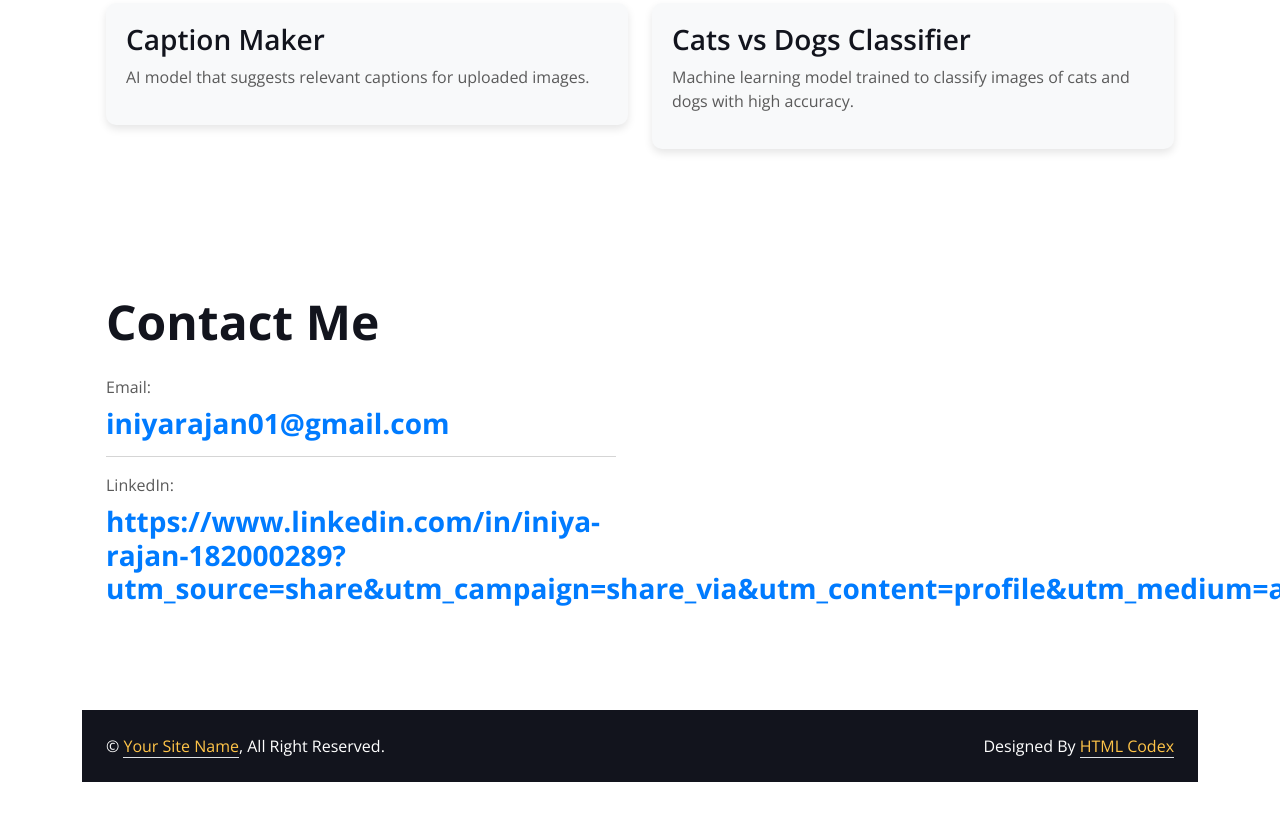
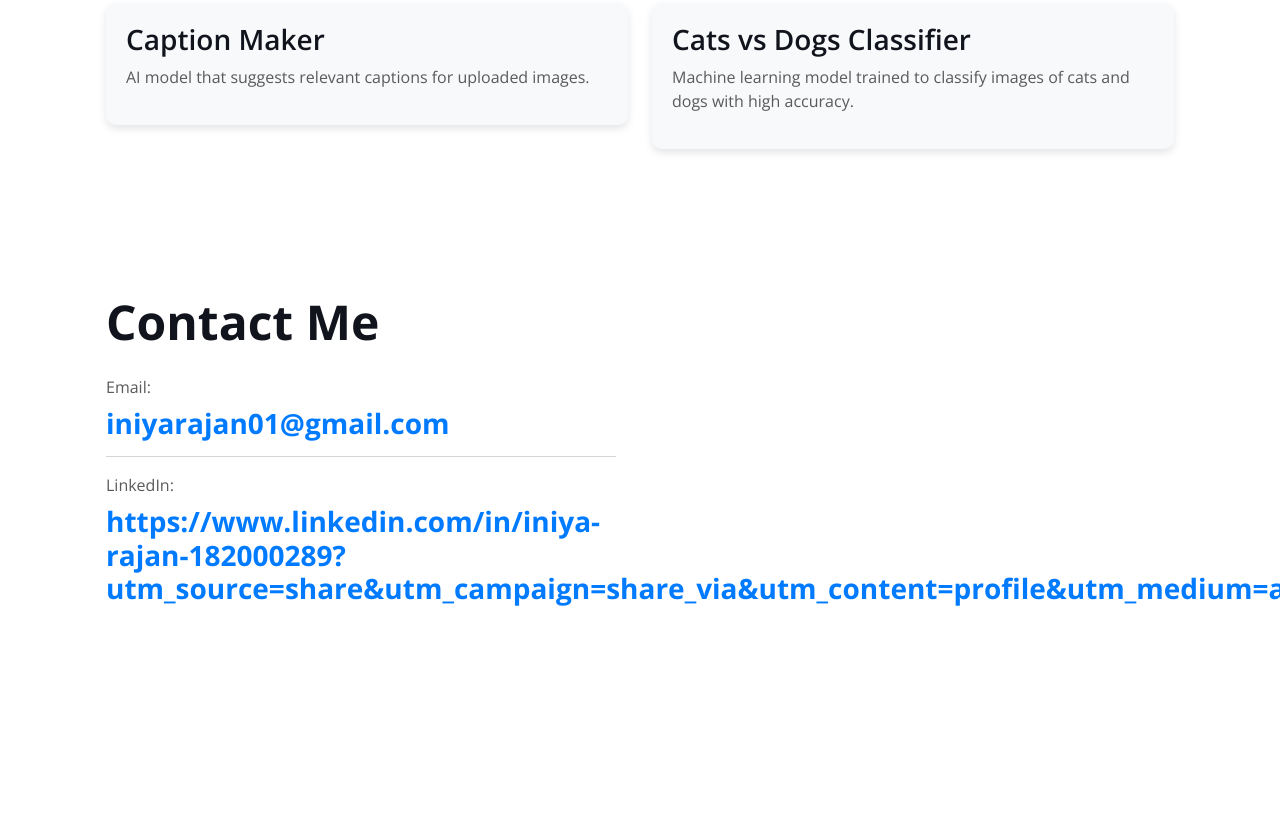
Before and after one commit to iniyarajan06/iniyarajan06.github.io, a plain HTML site: page index.html in a window 1280 px wide. Shown: the part 4150-4970 px from the top of the page. Drawn offline with nearby package versions, Linux system fonts and the light colour scheme.

Commit message:
update portfolio

```diff
--- a/index.html
+++ b/index.html
@@ -640,23 +640,6 @@
 
 
 
-    <!-- Copyright Start -->
-    <div class="container-fluid bg-dark text-white py-4">
-            <div class="container">
-                <div class="row">
-                    <div class="col-md-6 text-center text-md-start mb-3 mb-md-0">
-                        &copy; <a class="border-bottom text-secondary" href="#">Your Site Name</a>, All Right Reserved.
-                    </div>
-                    <div class="col-md-6 text-center text-md-end">
-                        <!--/*** This template is free as long as you keep the footer author’s credit link/attribution link/backlink. If you'd like to use the template without the footer author’s credit link/attribution link/backlink, you can purchase the Credit Removal License from "https://htmlcodex.com/credit-removal". Thank you for your support. ***/-->
-                        Designed By <a class="border-bottom text-secondary" href="https://htmlcodex.com">HTML Codex</a>
-                    </div>
-                </div>
-            </div>
-        </div>
-    </div>
-    <!-- Copyright End -->
-
 
     <!-- Back to Top -->
     <a href="#" class="btn btn-lg btn-primary btn-lg-square back-to-top"><i class="bi bi-arrow-up"></i></a>
```
